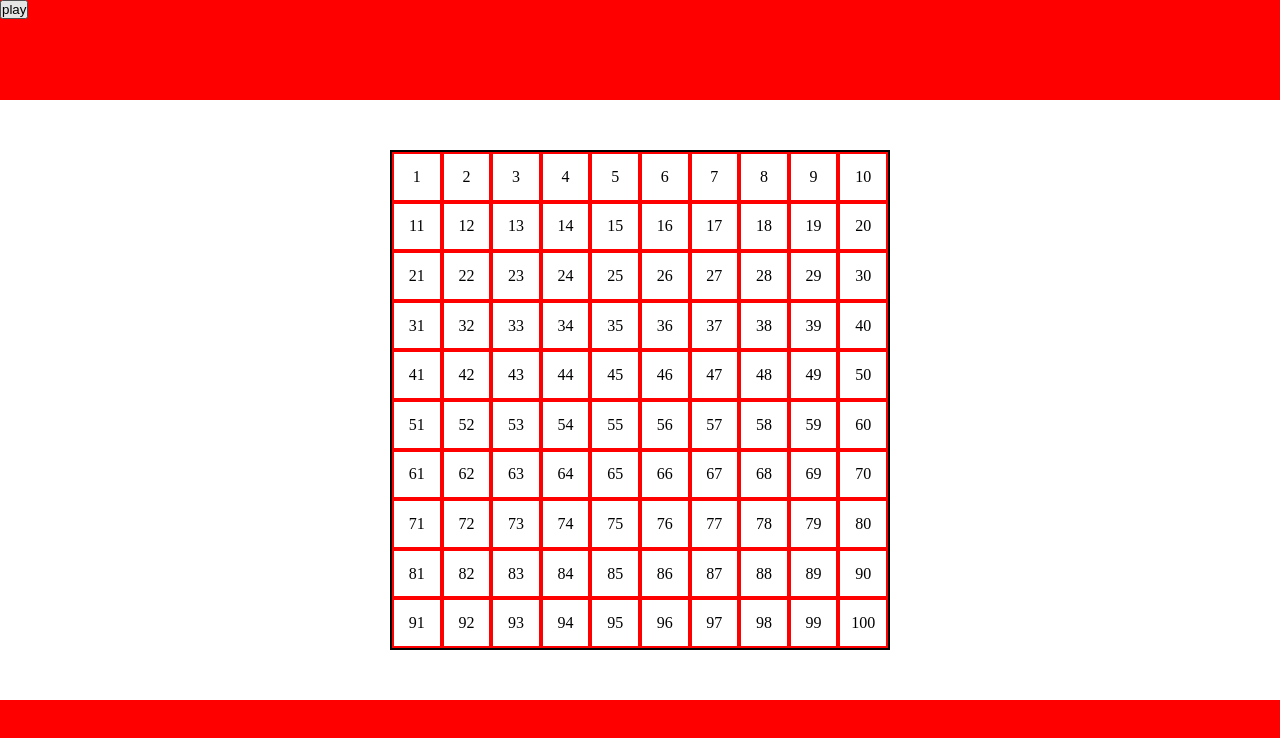
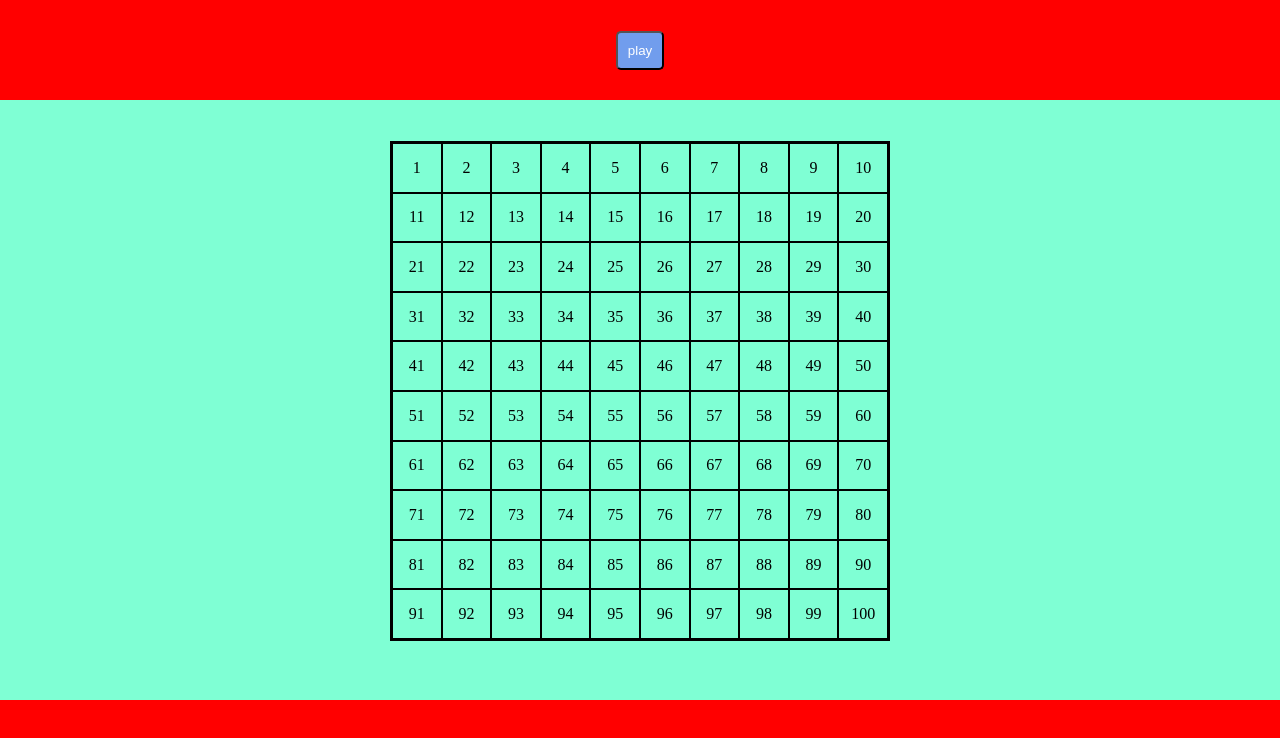
Before and after one commit to alexcapoluongo/js-campominato-dom, a plain HTML site: page index.html in a window 1280 px wide. Both pictures are taken after a click on the button "play". Drawn offline with Linux system fonts and the light colour scheme.

Commit message:
css added

```diff
--- a/css/style.css
+++ b/css/style.css
@@ -7,13 +7,17 @@
 header {
     height:100px;
     background-color: red;
+    display: flex;
+    align-items: center;
 }
 
 main {
     height:calc(100vh - 200px);
     display: flex;
     justify-content: center;
+    flex-direction: column;
     align-items: center;
+    background-color: #7fffd4;
 }
 
 .grid-container {
@@ -28,18 +32,26 @@ main {
 .grid-item {
     width: calc(100% / 10);
     height: calc(100% / 10);
-    border: 2px solid red;
+    border: 1px solid black;
     display: flex;
     justify-content: center;
     align-items: center;
 }
 
 .active {
-    background-color: blue;
+    background-color: #6495ed;
 }
 
 .bomb {
     background-color:red;
+}
+
+#play-btn {
+    padding: 10px;
+    background-color:#719ded;
+    color:white;
+    margin:20px auto;
+    border-radius: 5px;
 }
 
 footer {
--- a/js/script.js
+++ b/js/script.js
@@ -99,7 +99,7 @@ function handleCellClick () {
         this.classList.add("bomb");
         //end game
         document.getElementById("result").innerHTML = `Hai perso! Hai selezionato ${safeCells.length} celle`;
-
+        endGame();
     } else if (safeCells.length + 1 === cellNumber - limit) {
         alert('hai vinto');
 
@@ -117,7 +117,8 @@ function handleCellClick () {
 
 //??
 function endGame () {
-    const gridItems = document.getElementsByClassName('grid-item');
+    const gridItems = document.querySelectorAll('.grid-item');
+    console.log(gridItems);
     for (let i = 0; i < gridItems.length; i++) {
         const thisItem = gridItems[i];
         thisItem.style.pointerEvents = "none";
```
Also changed, not shown: index.html (+1 -0 lines).
